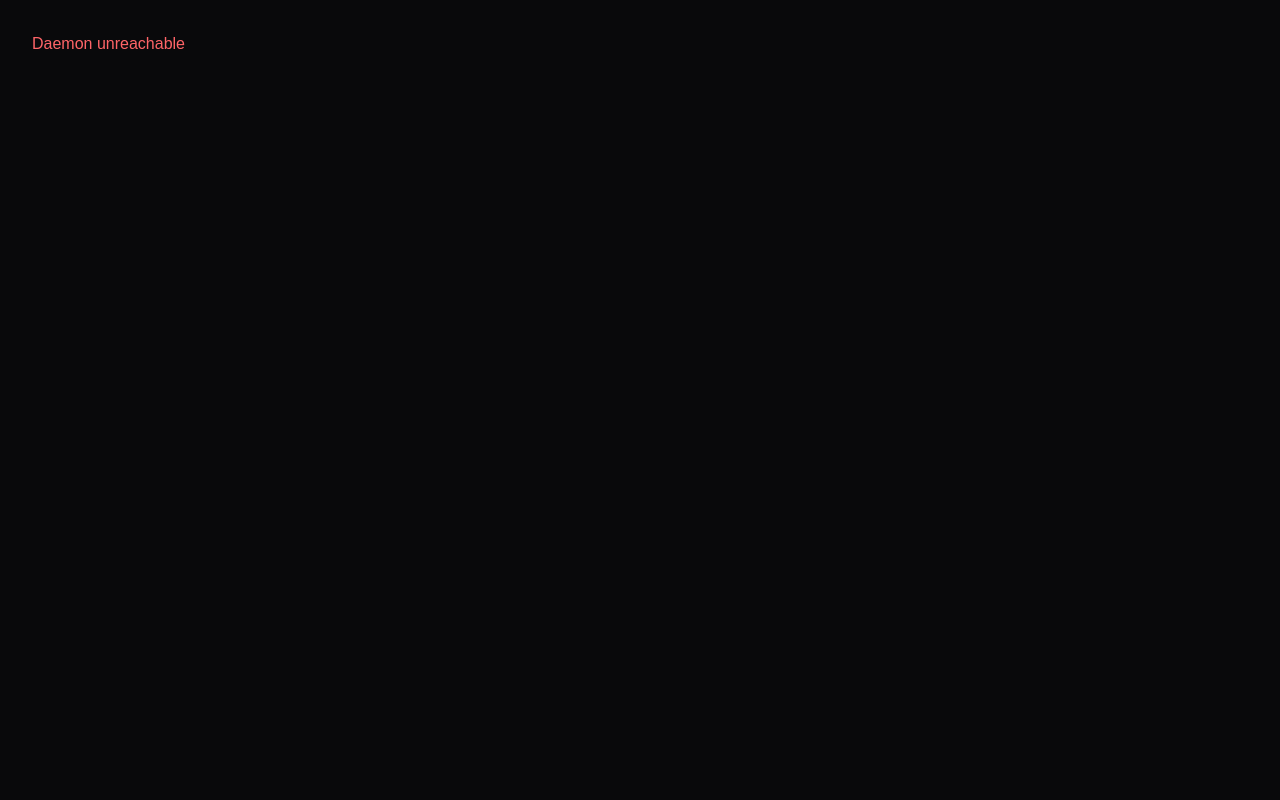
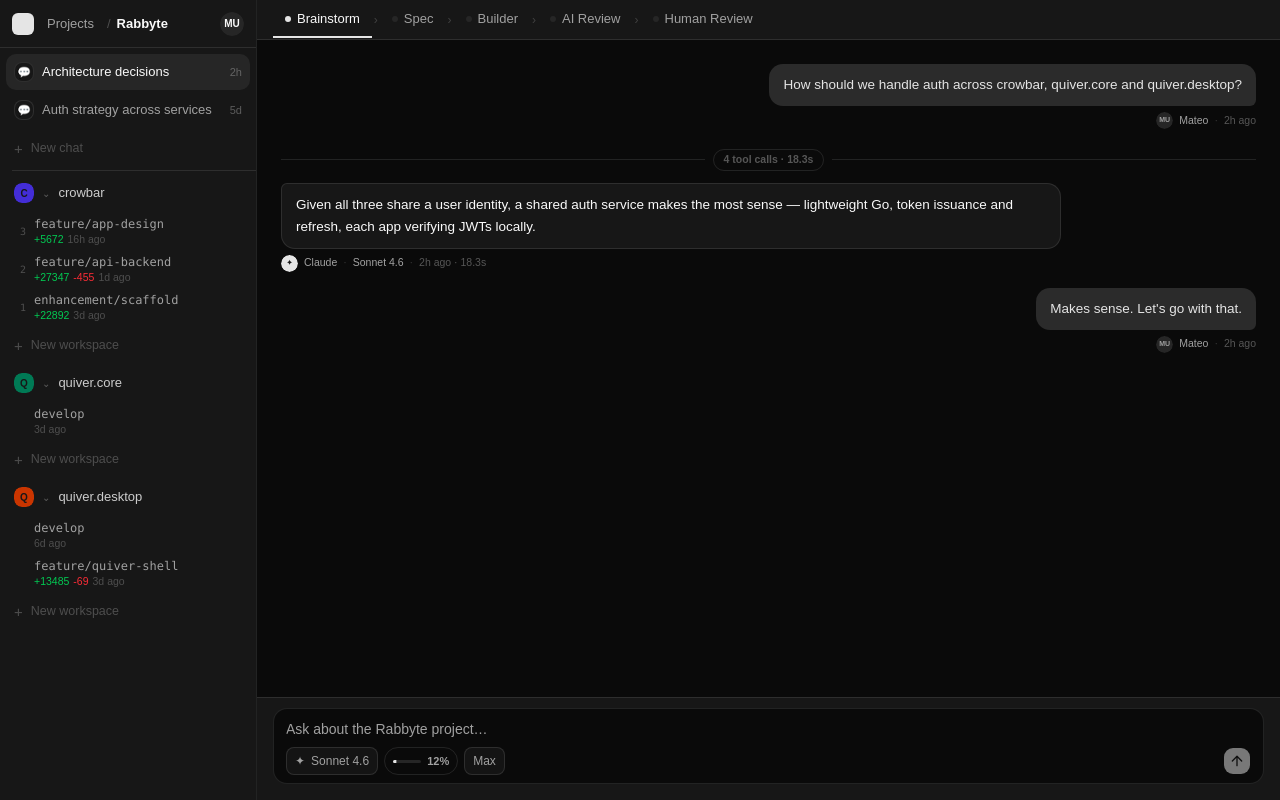
Before and after one commit to char2cs/crowbar, a React (Vite) app in the folder web/: page / in a window 1280 px wide. Built offline with nearby package versions, Linux system fonts and the light colour scheme; no server answers.

Commit message:
feat: wire AppShell with mock data to index route

```diff
--- a/web/src/routes/__root.tsx
+++ b/web/src/routes/__root.tsx
@@ -1,9 +1,5 @@
 import { createRootRoute, Outlet } from '@tanstack/react-router'
 
 export const Route = createRootRoute({
-  component: () => (
-    <div className="min-h-screen bg-zinc-950 text-zinc-100">
-      <Outlet />
-    </div>
-  ),
+  component: () => <Outlet />,
 })
--- a/web/src/routes/index.tsx
+++ b/web/src/routes/index.tsx
@@ -1,36 +1,98 @@
 import { useState } from 'react'
 import { createFileRoute } from '@tanstack/react-router'
-import { useQuery } from '@tanstack/react-query'
-import { apiFetch } from '../lib/transport'
-import { useEvents } from '../lib/useEvents'
-import type { HealthStatus } from '../domain/health'
+import { AppShell } from '@/components/layout/AppShell'
+import { Sidebar, type Repo, type ProjectChat } from '@/components/layout/Sidebar'
+import { ChatView, type ChatMessage, type FlowStep } from '@/components/chat/ChatView'
 
-export const Route = createFileRoute('/')({
-  component: IndexPage,
-})
+export const Route = createFileRoute('/')({ component: IndexPage })
+
+const MOCK_CHATS: ProjectChat[] = [
+  { id: 'c1', title: 'Architecture decisions', age: '2h' },
+  { id: 'c2', title: 'Auth strategy across services', age: '5d' },
+]
+
+const MOCK_REPOS: Repo[] = [
+  {
+    id: 'crowbar',
+    name: 'crowbar',
+    avatarLabel: 'C',
+    avatarColor: 'bg-indigo-700',
+    workspaces: [
+      { id: 'ws3', num: 3, branch: 'feature/app-design', added: 5672, age: '16h ago' },
+      { id: 'ws2', num: 2, branch: 'feature/api-backend', added: 27347, deleted: 455, age: '1d ago' },
+      { id: 'ws1', num: 1, branch: 'enhancement/scaffold', added: 22892, age: '3d ago' },
+    ],
+  },
+  {
+    id: 'quiver-core',
+    name: 'quiver.core',
+    avatarLabel: 'Q',
+    avatarColor: 'bg-emerald-700',
+    workspaces: [{ id: 'qc1', branch: 'develop', age: '3d ago' }],
+  },
+  {
+    id: 'quiver-desktop',
+    name: 'quiver.desktop',
+    avatarLabel: 'Q',
+    avatarColor: 'bg-orange-700',
+    workspaces: [
+      { id: 'qd1', branch: 'develop', age: '6d ago' },
+      { id: 'qd2', branch: 'feature/quiver-shell', added: 13485, deleted: 69, age: '3d ago' },
+    ],
+  },
+]
+
+const MOCK_MESSAGES: ChatMessage[] = [
+  {
+    id: 'm1', role: 'user', content: 'How should we handle auth across crowbar, quiver.core and quiver.desktop?',
+    authorName: 'Mateo', authorInitials: 'MU', timestamp: '2h ago',
+  },
+  {
+    id: 'm2', role: 'assistant',
+    content: 'Given all three share a user identity, a shared auth service makes the most sense — lightweight Go, token issuance and refresh, each app verifying JWTs locally.',
+    authorName: 'Claude', authorInitials: '✦', modelName: 'Sonnet 4.6',
+    timestamp: '2h ago · 18.3s', toolCalls: 4, durationSec: 18.3,
+  },
+  {
+    id: 'm3', role: 'user', content: "Makes sense. Let's go with that.",
+    authorName: 'Mateo', authorInitials: 'MU', timestamp: '2h ago',
+  },
+]
 
 function IndexPage() {
-  const { data, isLoading, error } = useQuery<HealthStatus>({
-    queryKey: ['health'],
-    queryFn: () => apiFetch('/api/v0/health').then((r) => r.json()),
-  })
+  const [step, setStep] = useState<FlowStep>('brainstorm')
+  const [activeChatId, setActiveChatId] = useState('c1')
+  const [messages, setMessages] = useState<ChatMessage[]>(MOCK_MESSAGES)
 
-  const [lastPing, setLastPing] = useState<string | null>(null)
-  useEvents('ping', () => setLastPing(new Date().toISOString()))
-
-  if (isLoading) return <p className="p-8 text-zinc-400">Connecting to daemon...</p>
-  if (error) return <p className="p-8 text-red-400">Daemon unreachable</p>
+  const handleSend = (content: string) => {
+    setMessages(prev => [...prev, {
+      id: `m${Date.now()}`, role: 'user', content,
+      authorName: 'Mateo', authorInitials: 'MU', timestamp: 'just now',
+    }])
+  }
 
   return (
-    <div className="p-8">
-      <h1 className="text-2xl font-bold mb-2">Crowbar</h1>
-      <p className="text-zinc-400">
-        Status: <span className="text-green-400">{data?.status}</span>
-      </p>
-      <p className="text-zinc-400">Version: {data?.version}</p>
-      <p className="text-zinc-400 text-sm mt-4">
-        Last ping: {lastPing ?? 'waiting for daemon…'}
-      </p>
-    </div>
+    <AppShell
+      sidebar={
+        <Sidebar
+          projectName="Rabbyte"
+          userInitials="MU"
+          chats={MOCK_CHATS}
+          repos={MOCK_REPOS}
+          activeChatId={activeChatId}
+          onChatClick={setActiveChatId}
+        />
+      }
+    >
+      <ChatView
+        step={step}
+        onStepChange={setStep}
+        messages={messages}
+        onSend={handleSend}
+        modelName="Sonnet 4.6"
+        tokenPct={12}
+        inputPlaceholder="Ask about the Rabbyte project…"
+      />
+    </AppShell>
   )
 }
```
